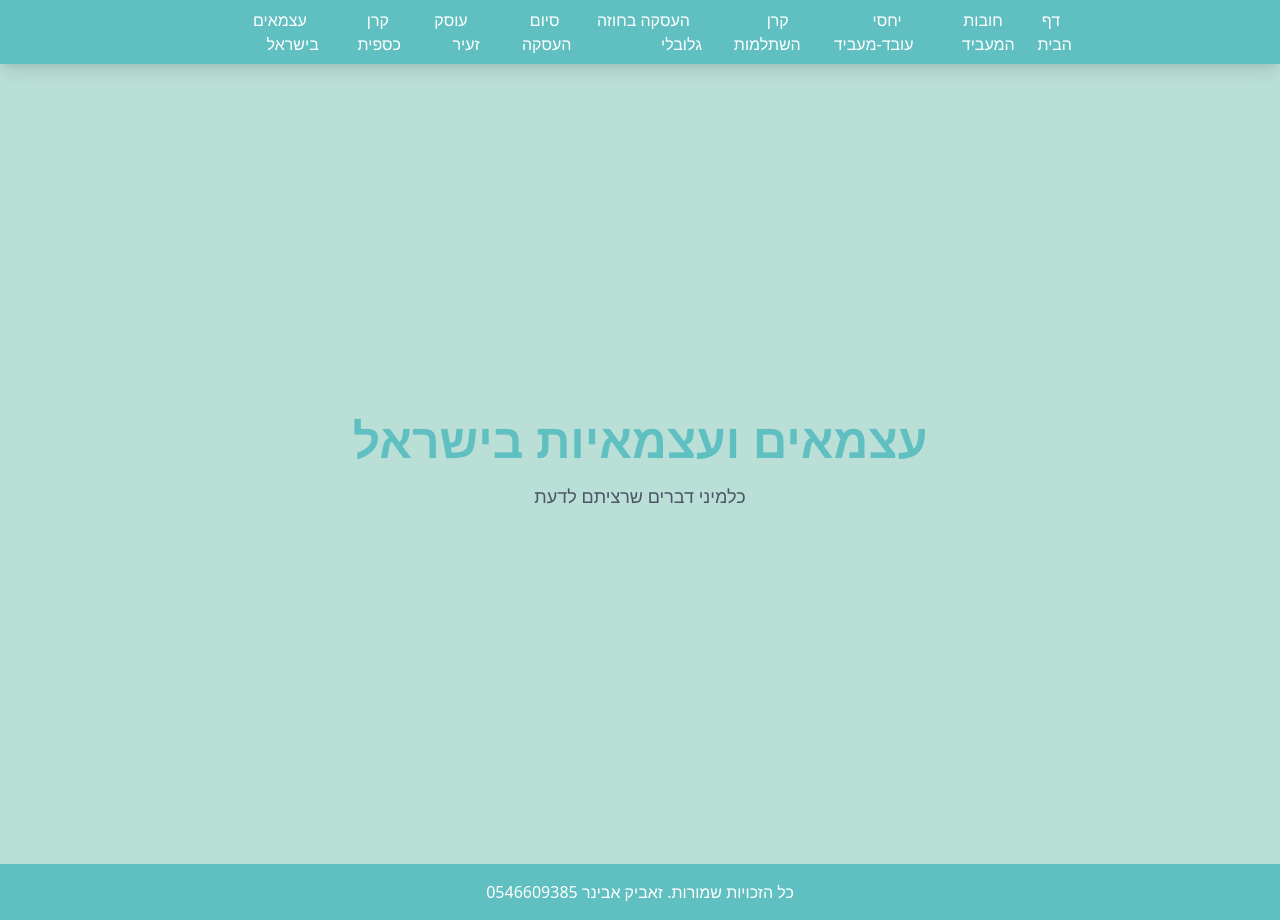
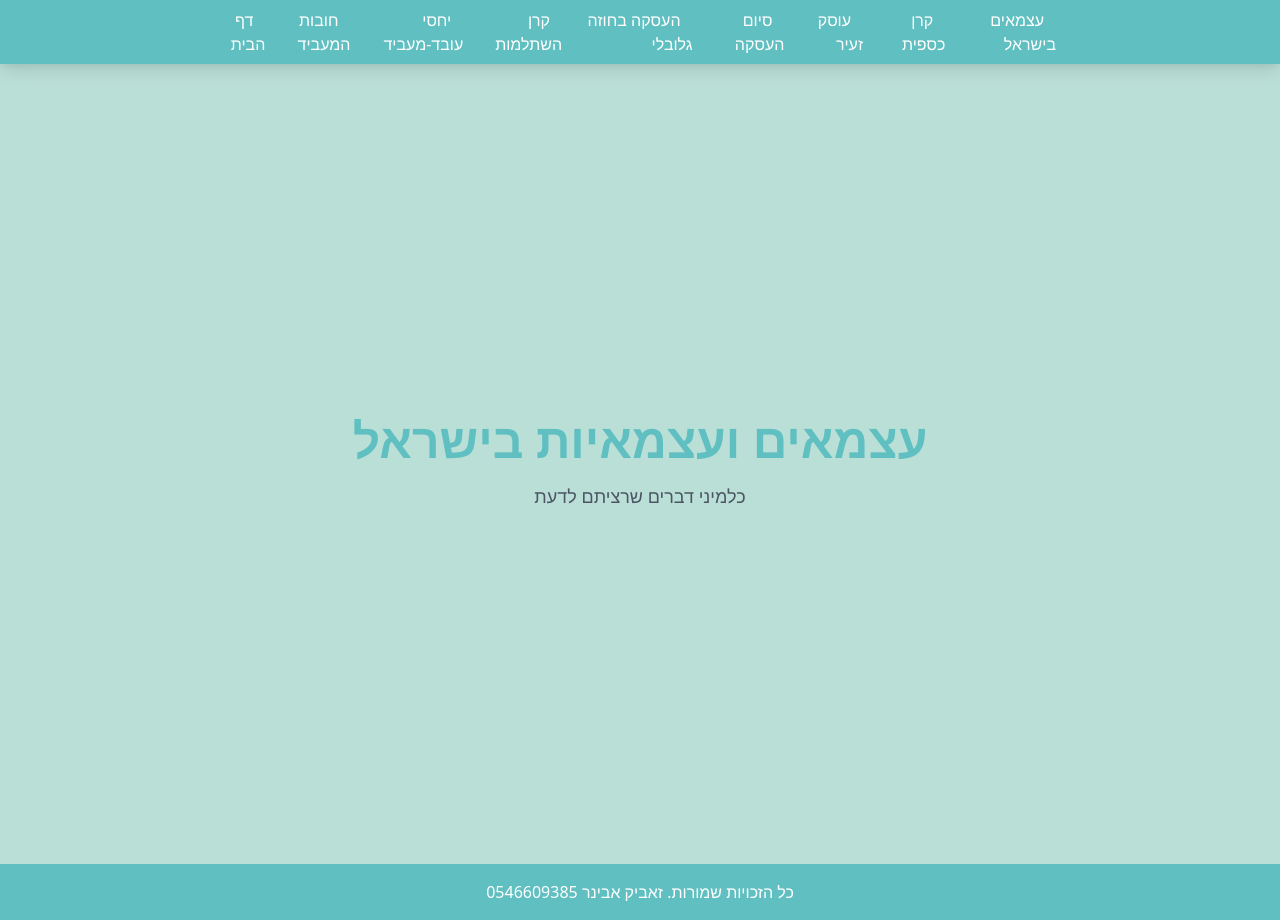
Before and after one commit to Zevik/Atsmai, a Next.js app: page / in a window 1280 px wide. Built offline with nearby package versions, Linux system fonts and the light colour scheme.

Commit message:
Align navigation menu to RTL and right-align menu item text in Navigation component

```diff
--- a/components/Navigation.js
+++ b/components/Navigation.js
@@ -27,8 +27,7 @@ export default function Navigation() {
 
   return (
     <nav className="bg-primary shadow-lg">
-      <div className="max-w-4xl mx-auto px-4">
-        <div className="flex justify-between items-center h-16">
+      <div className="max-w-4xl mx-auto px-4 flex flex-row-reverse justify-between items-center h-16">
         {/* Mobile menu button */}
         <button
           onClick={() => setIsOpen(!isOpen)}
@@ -45,7 +44,7 @@ export default function Navigation() {
         </button>
 
         {/* Desktop navigation */}
-          <div className="hidden md:flex md:items-center md:space-x-4 rtl:space-x-reverse">
+        <div className="hidden md:flex md:flex-row-reverse md:items-center md:space-x-reverse md:space-x-4">
           {links.map(link => (
             <Link
               key={link.href}
@@ -86,7 +85,6 @@ export default function Navigation() {
           </div>
         </div>
       )}
-      </div>
     </nav>
   );
 }
```
Lines whose indentation alone changed are shown as unchanged.
